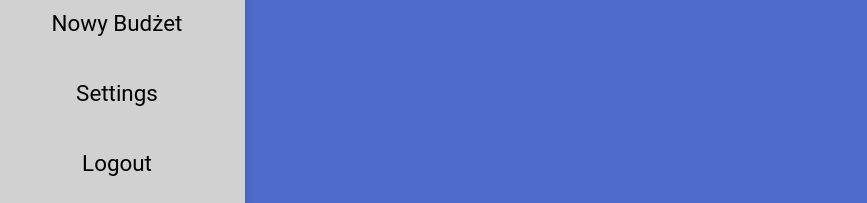
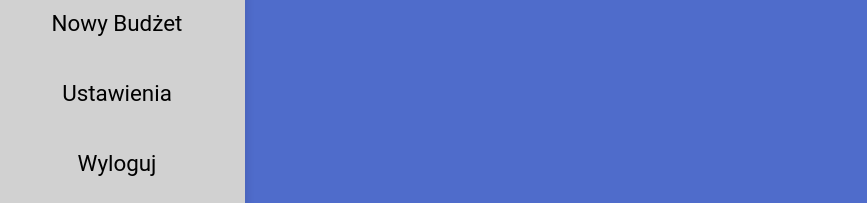
Before and after one commit to KonPaclawski/ZTPAI, a React (Create React App) app in the folder frontend/: page /dashboard in a window 1280 px wide. Shown: the part 594-797 px from the top of the page, without its empty margins (11-878 px from the left). Built offline with nearby package versions, Linux system fonts and the light colour scheme; no server answers.

Commit message:
fix(polskie nazwy)

```diff
--- a/frontend/src/jsx/Dashboard.jsx
+++ b/frontend/src/jsx/Dashboard.jsx
@@ -40,8 +40,8 @@ const Dashboard = () => {
         </div>
         <nav className="sidebar-links">
           <a href="/newBudget">Nowy Budżet</a>
-          <a href="/settings">Settings</a>
-          <a onClick={() => logout(navigate)}>Logout</a>
+          <a href="/settings">Ustawienia</a>
+          <a onClick={() => logout(navigate)}>Wyloguj</a>
         </nav>
       </aside>
 
```
